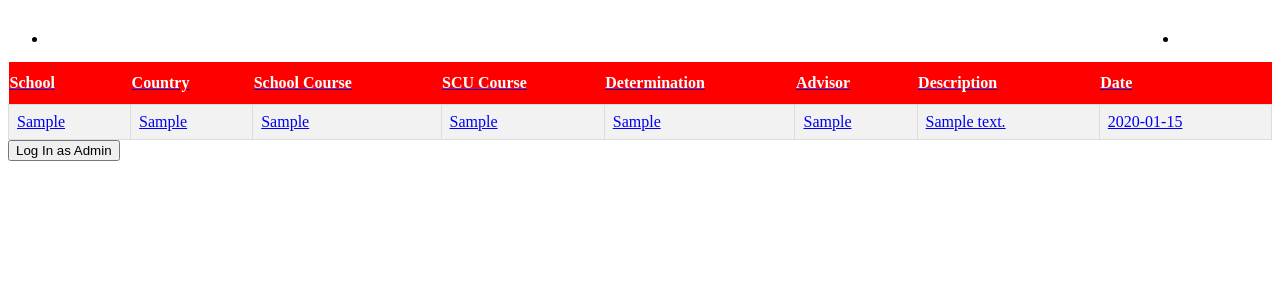
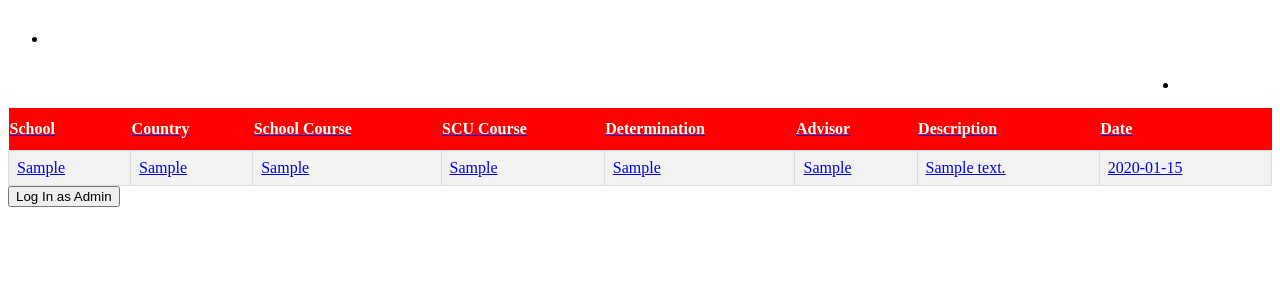
Before and after one commit to SarekSJ/COEN174, a Flask app: page /table in a window 1280 px wide. Shown: the top 300 px of the page. Run offline with Flask 2, Linux system fonts and the light colour scheme; tables that the repository leaves empty hold one stand-in row (values such as "Sample post").

Commit message:
Update table.html

```diff
--- a/templates/table.html
+++ b/templates/table.html
@@ -25,13 +25,6 @@ table th {
 }
 <head>
 <style>
-ul {
-    list-style-type: none;
-    margin: 0;
-    padding: 0;
-    overflow: hidden;
-    background-color: red;
-}
 
 li {
     float: left;
@@ -50,13 +43,6 @@ li a {
     text-decoration: none;
 }
 
-li a:hover:not(.active) {
-    background-color: #111;
-}
-
-.active {
-    background-color: gray;
-}
 </style>
 </head>
 <body>
@@ -74,10 +60,10 @@ li a:hover:not(.active) {
 </ul>
 
 </body>
-</head>
+<!--</head>
     <meta charset="UTF-8">
     <title>Table</title>
-</head>
+</head> -->
 <body>
     <table>
         <tr>
```
